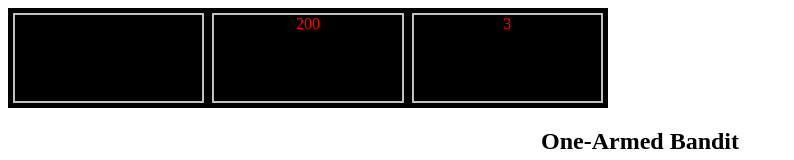
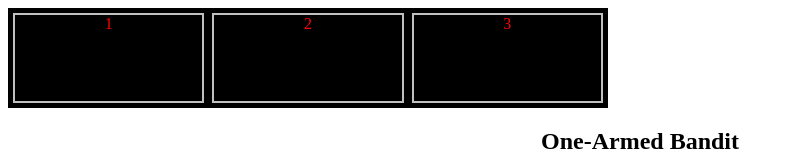
Before and after one commit to raficode2303/slot-machine, a React (Create React App) app: page / in a window 1280 px wide. Shown: the top 160 px of the page, without its empty margins (0-794 px from the left). Built offline with nearby package versions, Linux system fonts and the light colour scheme.

Commit message:
screens are customized, need to style it

```diff
--- a/src/components/CreditsCoins/CreditsCoins.js
+++ b/src/components/CreditsCoins/CreditsCoins.js
@@ -1,13 +1,15 @@
 import React from 'react'
 import { Wrapper, Content } from './CreditsCoins.styles'
+import { nanoid } from 'nanoid'
 
+const screensAmount = [...Array(3 + 1).keys()].slice(1)
 function CreditsCoins() {
   return (
     <>
       <Wrapper>
-        <Content></Content>
-        <Content>200</Content>
-        <Content>3</Content>
+        {screensAmount.map((screenID) => (
+          <Content key={nanoid()}>{screenID}</Content>
+        ))}
       </Wrapper>
     </>
   )
```
